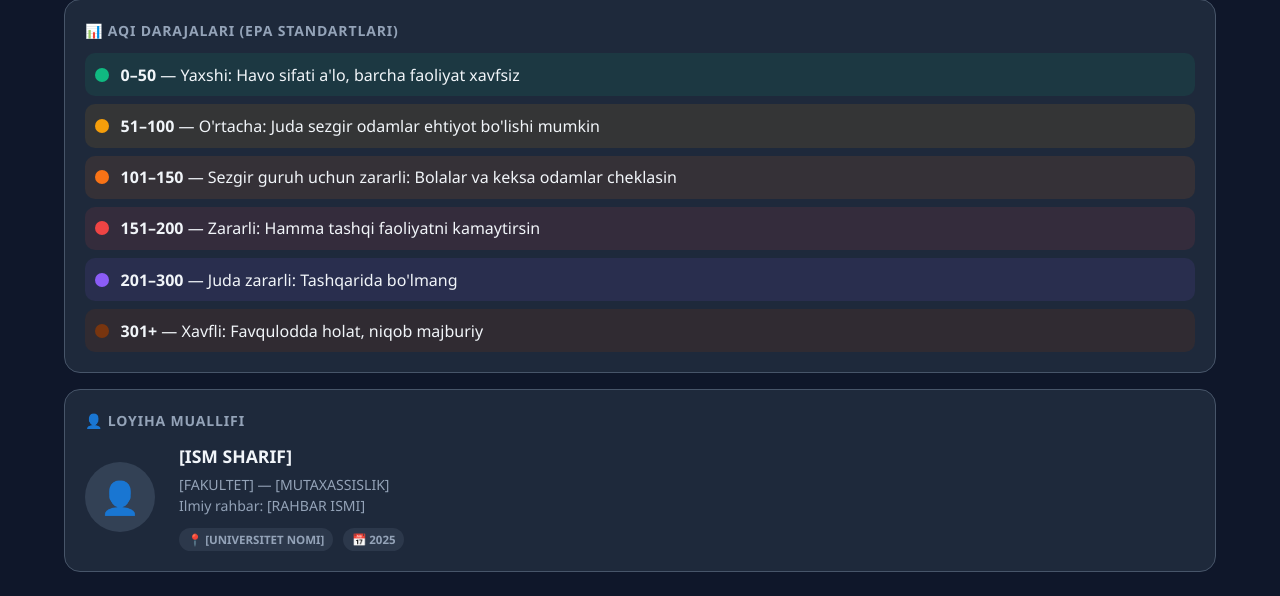
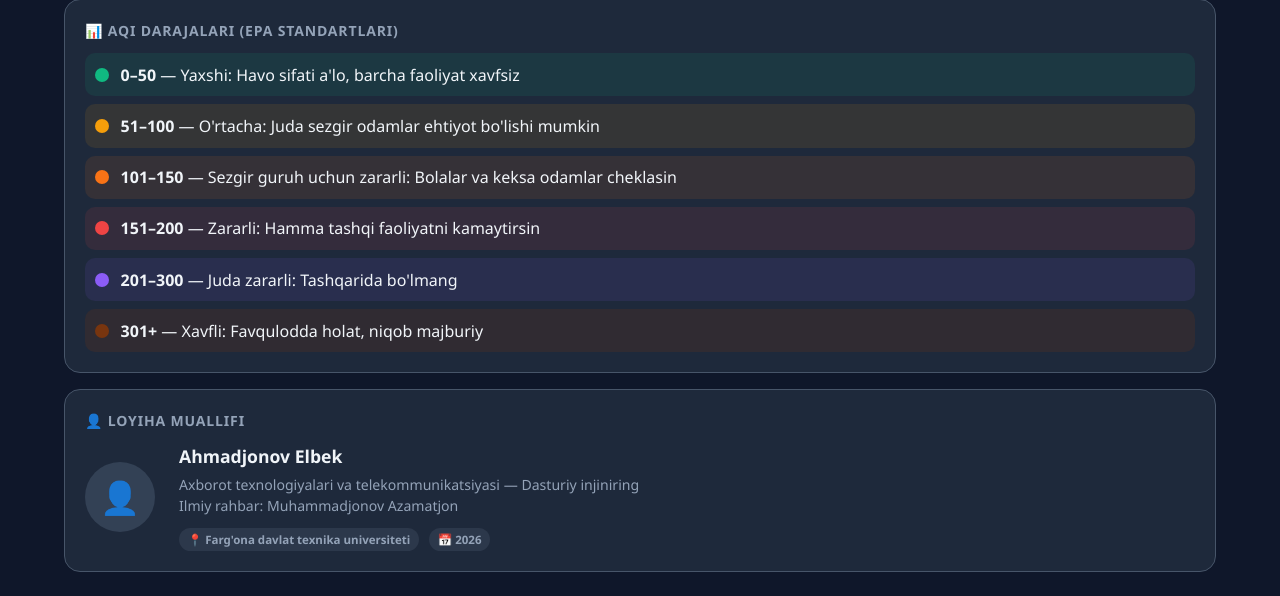
Before and after one commit to elbekahmadjonov/havo-sifati, a FastAPI app: page /about in a window 1280 px wide. Shown: the part 1059-1655 px from the top of the page. Run offline with FastAPI, Linux system fonts and the light colour scheme.

Commit message:
about html yangilandi

```diff
--- a/templates/about.html
+++ b/templates/about.html
@@ -173,12 +173,12 @@
     <div style="display:flex;gap:1.5rem;align-items:center;flex-wrap:wrap">
       <div style="width:70px;height:70px;border-radius:50%;background:var(--karta2);display:flex;align-items:center;justify-content:center;font-size:2rem;flex-shrink:0">👤</div>
       <div>
-        <div style="font-size:1.1rem;font-weight:700">[ISM SHARIF]</div>
-        <div style="color:var(--kulrang);font-size:0.88rem;margin-top:0.25rem">[FAKULTET] — [MUTAXASSISLIK]</div>
-        <div style="color:var(--kulrang);font-size:0.88rem">Ilmiy rahbar: [RAHBAR ISMI]</div>
+        <div style="font-size:1.1rem;font-weight:700">Ahmadjonov Elbek</div>
+        <div style="color:var(--kulrang);font-size:0.88rem;margin-top:0.25rem">Axborot texnologiyalari va telekommunikatsiyasi — Dasturiy injiniring</div>
+        <div style="color:var(--kulrang);font-size:0.88rem">Ilmiy rahbar: Muhammadjonov Azamatjon</div>
         <div style="margin-top:0.75rem;font-size:0.85rem">
-          <span class="chip kulrang">📍 [UNIVERSITET NOMI]</span>
-          <span class="chip kulrang" style="margin-left:0.4rem">📅 2025</span>
+          <span class="chip kulrang">📍 Farg'ona davlat texnika universiteti</span>
+          <span class="chip kulrang" style="margin-left:0.4rem">📅 2026</span>
         </div>
       </div>
     </div>
```
Also changed, not shown: README.md, havo_data.db (added), 1 other file.
